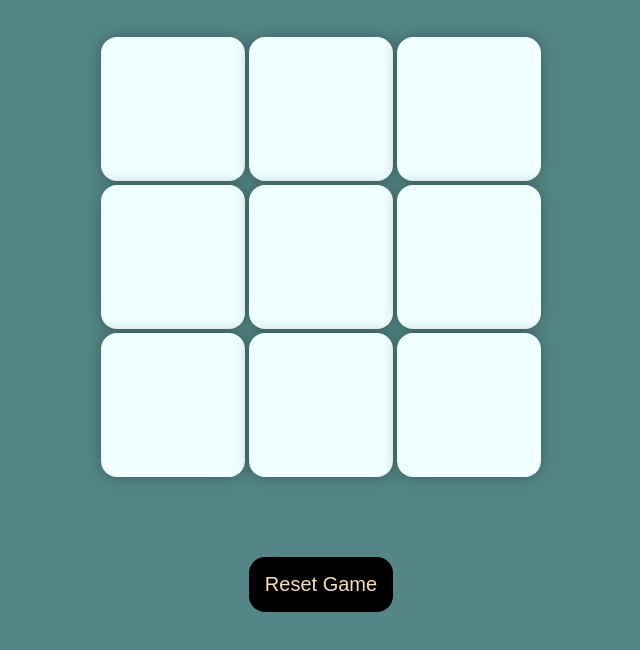
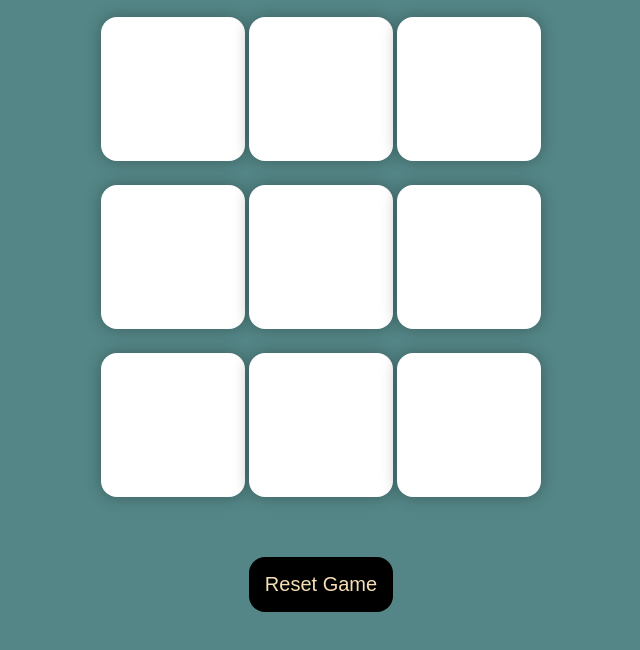
Before and after one commit to Rajraghuw/java_script, a plain HTML site: page Tic_Tac_Toe.html in a window 1280 px wide. Shown: the part 40-690 px from the top of the page, without its empty margins (319-959 px from the left). Drawn offline with Linux system fonts and the light colour scheme.

Commit message:
new changes

```diff
--- a/Tic_Tac_Toe.css
+++ b/Tic_Tac_Toe.css
@@ -16,22 +16,26 @@ body{
 }
 
 .game{
-    height: 60vh;
+    height: 70vh;
     width: 60vh;
     flex-wrap: wrap;
     justify-content: center;
     align-items: center;
     gap: 8px;
+
+
 }
 .box{
+    background-color: white;
+    margin-top: 20px;
     height: 18vh;
     width: 18vh;
     border-radius: 1rem;
     border: none;
     box-shadow: 0 0 1rem rgba(0,0,0,0.3);
-    background-color: azure;
     font-size: 60px;
     color: brown;
+
 }
 
 .reset-btn{
```
Also changed, not shown: dom.js (line endings or trailing spaces).
